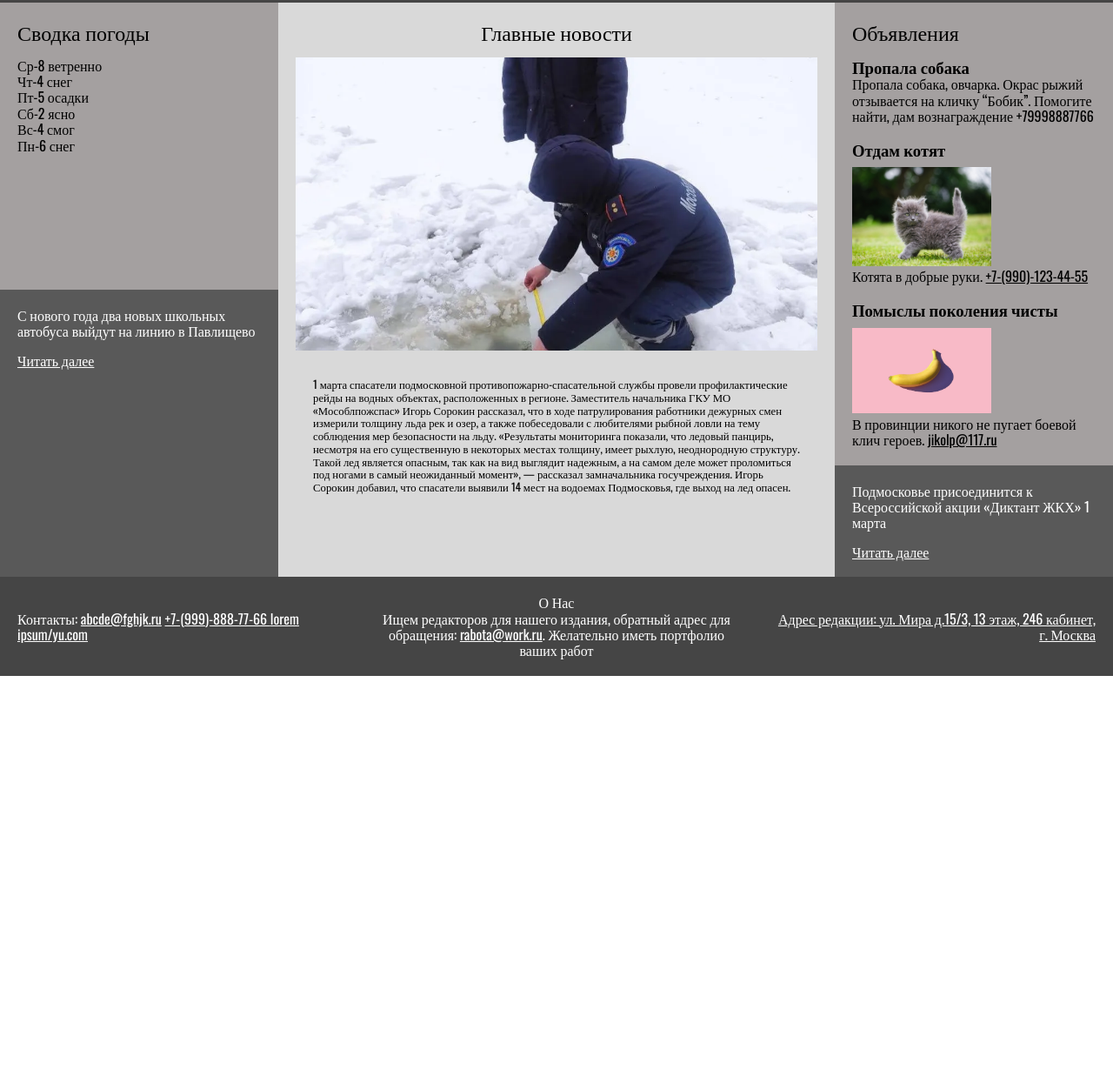
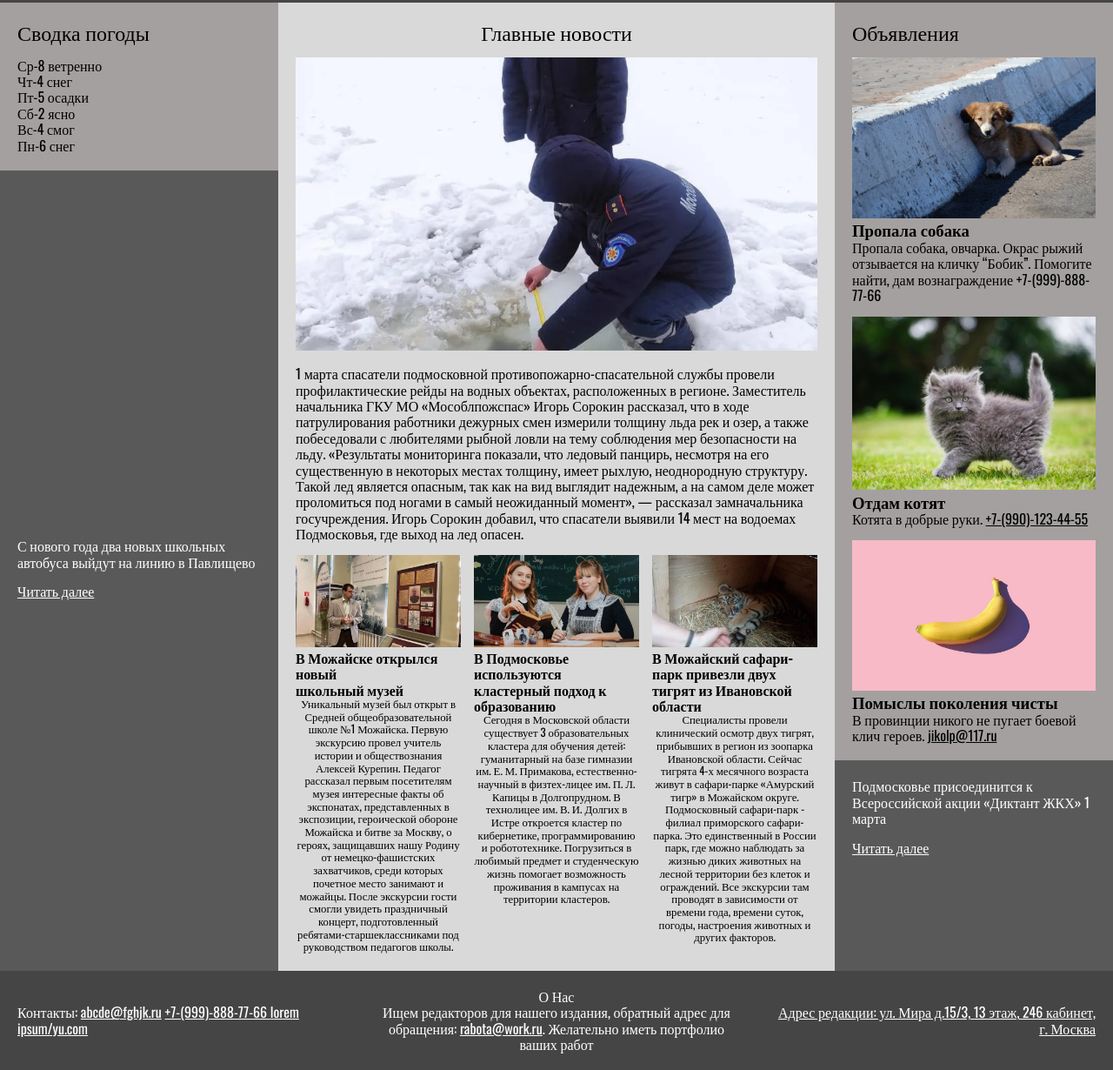
Before and after one commit to Ivan-mikhailov10/Ivan-mikhailov10.github.io, a plain HTML site: page index.html in a window 1280 px wide. Shown: the part 83-1313 px from the top of the page at 87% size. Before the commit the page ends 860 px from the top, so only its background shows below. Drawn offline with nearby package versions, Linux system fonts and the light colour scheme.

Commit message:
Add files via upload

```diff
--- a/index.html
+++ b/index.html
@@ -17,7 +17,9 @@
       <h1 class="header-title">Новости Можайска</h1>
       <button class="header_button header_button_right">Другие наши сайты</button>
     </header>
-    <aside class="sidebar sidebar_left"><div class="sidebar_left_first"><h2 >Сводка погоды</h2>
+    <aside class="sidebar sidebar_left">
+      <div class="sidebar_left_first">
+        <h2 >Сводка погоды</h2>
           <ul class="spisok">
             <li>Ср<span class="sidebar_space"></span>-8 ветренно</li>
             <li>Чт<span class="sidebar_space"></span>-4 снег</li>
@@ -27,33 +29,71 @@
             <li>Пн<span class="sidebar_space"></span>-6 снег</li>
           </ul>
        </div>
-    <div class="sidebar_left_second"><p class="second-text">С нового года два новых школьных автобуса выйдут на линию в Павлищево</p>
-    <a href="" class="read-more">Читать далее</a></div></aside>
+      <div class="sidebar_left_second">
+        <iframe src="https://yandex.ru/map-widget/v1/?um=constructor%3A49c8d3a3b11d8eb78c54eaea52923c790b71eaf7869d8cc0f0eaf091ebd1da86&amp;source=constructor" width="100%" height="400" frameborder="0"></iframe>
+        <p class="second-text">С нового года два новых школьных автобуса выйдут на линию в Павлищево</p>
+        <a href="" class="read-more">Читать далее</a>
+      </div>
+    </aside>
 
     <main class="main"> <h2 class="main-news">Главные новости</h2>
-      <div class="img-container"><img class="main-img" src="img/photo.jpg" alt=""></div>
+      <div class="img-container"><img class="img--responsive" src="img/photo.jpg" alt=""></div>
         <p class="main-text">1 марта спасатели подмосковной противопожарно-спасательной службы провели профилактические рейды на водных объектах, расположенных в регионе. Заместитель начальника ГКУ МО «Мособлпожспас» Игорь Сорокин рассказал, что в ходе патрулирования работники дежурных смен измерили толщину льда рек и озер, а также побеседовали с любителями рыбной ловли на тему соблюдения мер безопасности на льду. «Результаты мониторинга показали, что ледовый панцирь, несмотря на его существенную в некоторых местах толщину, имеет рыхлую, неоднородную структуру. Такой лед является опасным, так как на вид выглядит надежным, а на самом деле может проломиться под ногами в самый неожиданный момент», — рассказал замначальника госучреждения. Игорь Сорокин добавил, что спасатели выявили 14 мест на водоемах Подмосковья, где выход на лед опасен.
-        </p></main>
+        </p>
+        <div class="second_main_news">
+          <article class="article-news">
+            <img class="img--responsive" src="img/museum.jpg" alt="">
+            <h4>В Можайске открылся новый<br> школьный музей</h4>
+            <p class="article-p">Уникальный музей был открыт в Средней общеобразовательной школе №1 Можайска.
+              Первую экскурсию провел учитель истории и обществознания Алексей Курепин. Педагог рассказал первым посетителям музея интересные факты об экспонатах,
+              представленных в экспозиции, героической обороне Можайска и битве за Москву, о героях, защищавших нашу Родину от немецко-фашистских захватчиков,
+              среди которых почетное место занимают и можайцы.
+              После экскурсии гости смогли увидеть праздничный концерт, подготовленный ребятами-старшеклассниками под руководством педагогов школы.</p>
+          </article>
+          <article class="article-second-news">
+            <img class="img--responsive" src="img/cluster.jpg" alt="">
+            <h4>В Подмосковье используются кластерный подход к образованию</h4>
+            <p class="article-p">Сегодня в Московской области существует 3 образовательных кластера для обучения детей:
+               гуманитарный на базе гимназии им. Е. М. Примакова, естественно-научный в физтех-лицее им. П. Л. Капицы в
+               Долгопрудном. В технолицее им. В. И. Долгих в Истре откроется кластер по кибернетике, программированию и
+               робототехнике. Погрузиться в любимый предмет и студенческую жизнь помогает возможность проживания в
+               кампусах на территории кластеров.</p>
+          </article>
+          <article class="article-third-news">
+            <img class="img--responsive" src="img/tigrenok.jpg" alt="">
+            <h4>В Можайский сафари-парк привезли двух тигрят из Ивановской области</h4>
+            <p class="article-p">
+              Специалисты провели клинический осмотр двух тигрят, прибывших в регион из зоопарка Ивановской области.
+              Сейчас тигрята 4-х месячного возраста живут в сафари-парке  «Амурский тигр» в Можайском округе.
+              Подмосковный сафари-парк  - филиал приморского сафари-парка. Это единственный в России парк, где можно
+              наблюдать за жизнью диких животных на лесной территории без клеток и ограждений. Все экскурсии там проводят
+              в зависимости от времени года, времени суток, погоды, настроения животных и других факторов.</p>
+          </article>
+        </div>
+    </main>
     <aside class="sidebar sidebar_right">
       <div class="sidebar_right_first">
         <h2 >Объявления</h2>
         <div class="ads-container">
           <article>
-            <h3>Пропала собака</h3>
-              <p class="losten-dog">Пропала собака, овчарка.
+
+             <img class="img--responsive" src="img/dog.jpg" alt="">
+             <h3 class="h3-ads">Пропала собака</h3>
+              <p class="p-ads" class="losten-dog">Пропала собака, овчарка.
               Окрас рыжий отзывается на кличку “Бобик”.
               Помогите найти, дам вознаграждение
-              +79998887766</p>
-          </article><br>
+              <a class="sidebar-link" href="tel:+79998887766"></a>+7-(999)-888-77-66</p>
+          </article>
             <article>
-              <h3>Отдам котят</h3>
-                <img class="cat-img" src="img/cat.jpg" alt="">
-                <p>Котята в добрые руки. <a class="cat-link" href="tel:+79901234455"> +7-(990)-123-44-55</a></p>
-            </article><br>
+                <img class="img--responsive" src="img/cat.jpg" alt="">
+                <h3 class="h3-ads" >Отдам котят</h3>
+                <p class="p-ads">Котята в добрые руки. <a class="sidebar-link" href="tel:+79901234455"> +7-(990)-123-44-55</a></p>
+            </article>
               <article>
-                <h3>Помыслы поколения чисты</h3>
-                  <img class="ads-img" src="img/ads.jpg" alt="">
-                  <p>В провинции никого не пугает боевой клич героев.  <a class="ads-link" href="mailto:jikolp@117.ru">jikolp@117.ru</a></p>
+
+                  <img class="img--responsive" src="img/ads.jpg" alt="">
+                  <h3 class="h3-ads">Помыслы поколения чисты</h3>
+                  <p >В провинции никого не пугает боевой клич героев.  <a class="sidebar-link" href="mailto:jikolp@117.ru">jikolp@117.ru</a></p>
               </article>
           </div>
         </div>
--- a/style.css
+++ b/style.css
@@ -8,10 +8,6 @@ html {
   margin: 0;
   padding: 0;
   box-sizing: border-box;
-}
-
-body {
-  margin: 0;
 }
 
 .page-container {
@@ -39,13 +35,13 @@ body {
   border-radius: 10px;
   color: #fff;
   font-size: 2.5rem;
+  text-align: center;
   margin: 0;
-  text-align: center;
 }
 
 .sidebar {
-  display: flex;
-  flex-direction: column;
+  display: grid;
+  grid-template-rows: auto 1fr;
 }
 
 .sidebar_left_first {
@@ -115,16 +111,12 @@ footer {
   margin: 0 260px;
 }
 
-.main-text {
-  font-family: Oswald;
-  font-size: 0.8rem;
-  font-weight: 400;
-  margin: 30px 20px;
+.sidebar_left_second {
+  background-color: #595959;
 }
 
-.sidebar_left_second {
-
-  background-color: #595959;
+.main-text {
+  margin-bottom: 15px;
 }
 
 .img-container {
@@ -136,27 +128,13 @@ footer {
   background-color: #595959;
 }
 
-.sidebar *{
-  margin: 0;
-}
-
-.sidebar > *{
-  flex-grow: 1;
-  flex-basis: 0;
-}
-
 .second-text {
-  margin: 0;
   color: #fff;
   margin-bottom: 15px;
 }
 
 .read-more {
   color: #fff;
-}
-
-.news-weather {
-  margin: 0;
 }
 
 .main-news {
@@ -167,9 +145,23 @@ font-size: 1.5rem;
 text-align: center;
 }
 
-.main-img {
+.img--responsive {
   max-width: 100%;
   height: auto;
+}
+
+.second_main_news {
+  display: grid;
+  grid-template-columns: repeat(3, 1fr);
+  gap: 15px;
+}
+
+.article-p {
+  font-family: 'Oswald';
+  font-style: normal;
+  font-weight: 400;
+  font-size: 0.8rem;
+  text-align: center;
 }
 
 .spisok {
@@ -196,24 +188,12 @@ text-align: center;
   font-weight: 400;
 }
 
-.cat-img {
-  max-width: 57%;
-  height: auto;
-  padding: 10px 0 0 0;
-}
-
-.cat-link {
+.sidebar-link {
   color: #000000;
 }
 
-.ads-img {
-  max-width: 57%;
-  height: auto;
-  padding: 10px 0 0 0;
-}
-
-.ads-link {
-  color: #000000;
+.p-ads {
+  margin-bottom: 15px;
 }
 
 .second-right-text {
```
Also changed, not shown: img/cluster.jpg (added), img/museum.jpg (added), img/tigrenok.jpg (added). Lines whose indentation alone changed are shown as unchanged.
